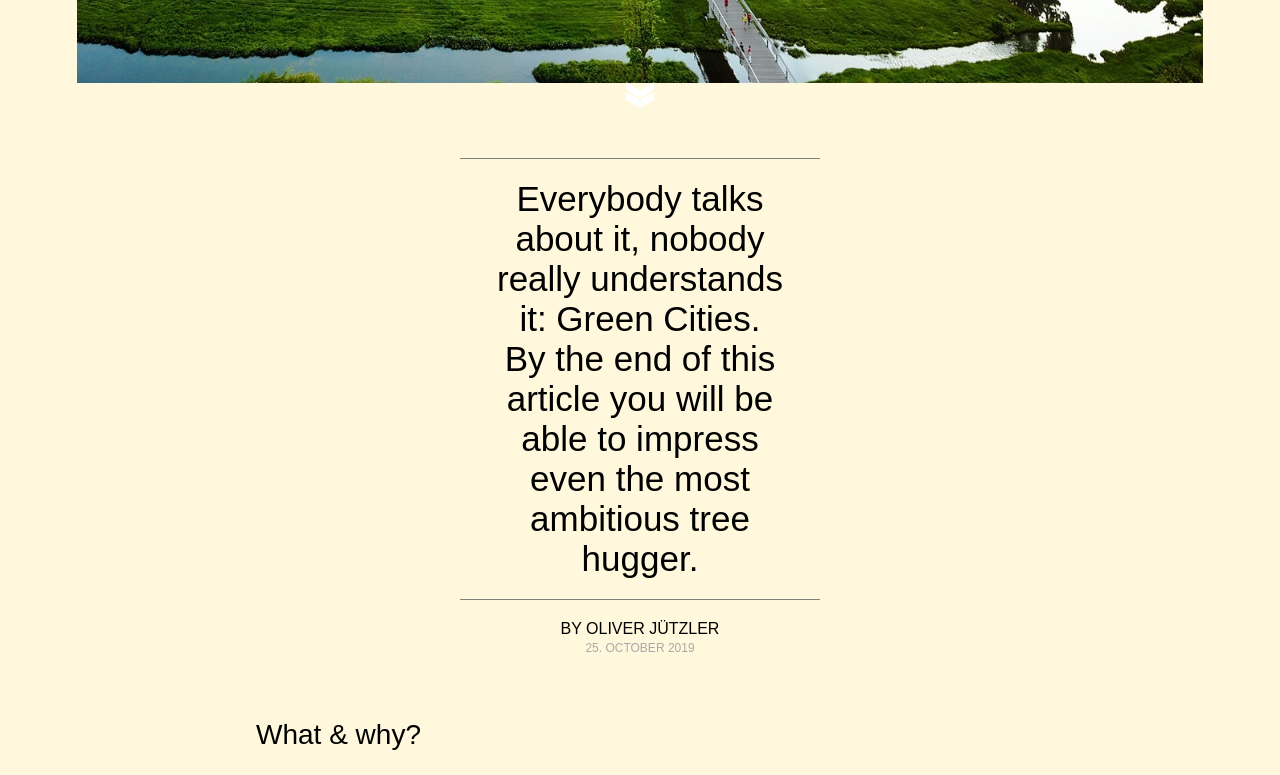
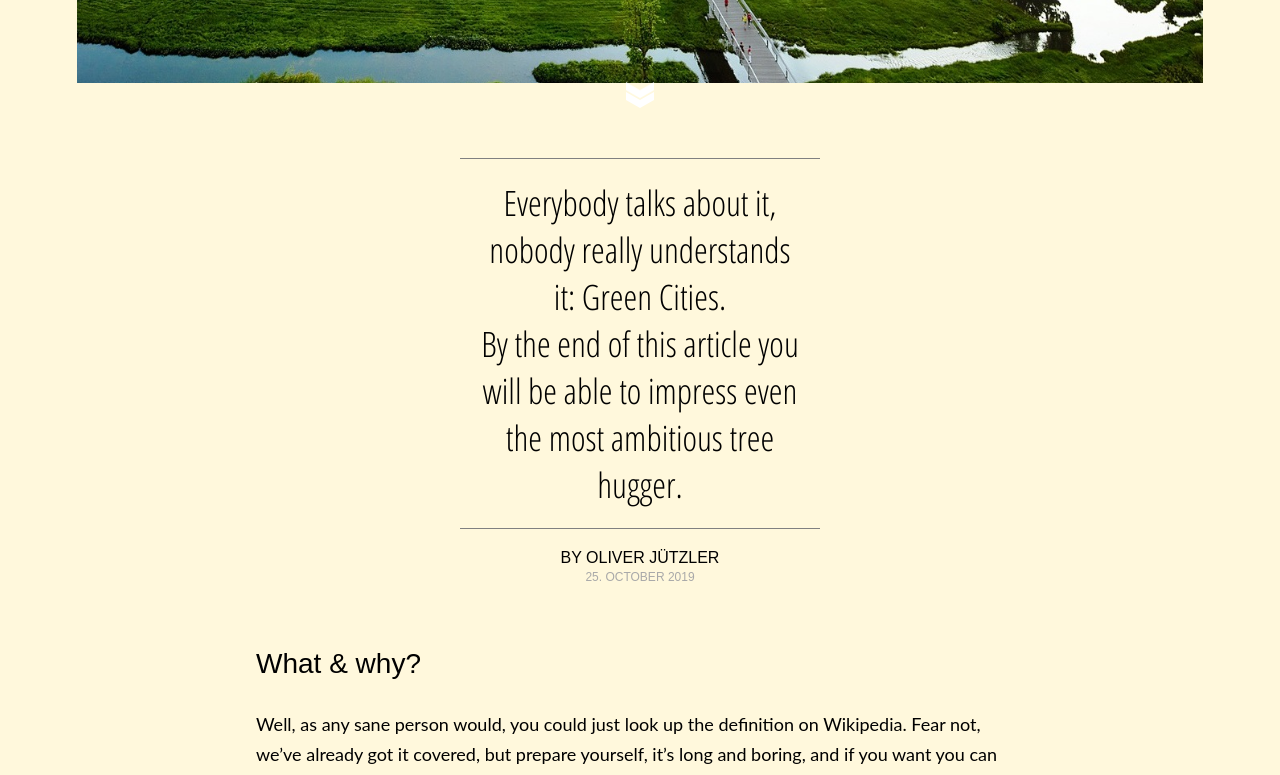
Before and after one commit to oliverdotcom/projekt2019, a plain HTML site: page cityarticle.html in a window 1280 px wide. Shown: the part 469-1244 px from the top of the page. Drawn offline with Linux system fonts and the light colour scheme.

Commit message:
google font test

```diff
--- a/cityarticle.html
+++ b/cityarticle.html
@@ -7,6 +7,7 @@
     <title>Vitae Green</title>
     <link rel="stylesheet" href="mystyle.css">
     <link rel="stylesheet" href="https://cdnjs.cloudflare.com/ajax/libs/font-awesome/4.7.0/css/font-awesome.min.css">
+    <link href="https://fonts.googleapis.com/css?family=Open+Sans+Condensed:300&display=swap" rel="stylesheet">
     <script src="script.js"></script>
 </head>
 <header>
@@ -63,8 +64,8 @@
                 <p class="article_subtitle_text">Everybody talks about it, nobody really understands it:
                     Green Cities.<br>
                     By the end of this article you will be able to impress even the most ambitious tree hugger.</p>
-                    <div class="article_subtitle_container2">
-                <p class="article_subtitle_text2">BY OLIVER JÜTZLER<br><span class="grey">25. OCTOBER 2019</span></p>
+                <div class="article_subtitle_container2">
+                    <p class="article_subtitle_text2">BY OLIVER JÜTZLER<br><span class="grey">25. OCTOBER 2019</span></p>
                 </div>
             </div>
         </div>
@@ -85,4 +86,6 @@
             to be continued...
         </div>
     </div>
-</body></html>
+</body>
+
+</html>
--- a/mystyle.css
+++ b/mystyle.css
@@ -328,7 +328,7 @@ li a:hover {
     display: flex;
     margin-left: auto;
     margin-right: auto;
-    font-family: 'Futura-CondensedMedium', sans-serif;
+    font-family: 'Open Sans Condensed', sans-serif;
     font-size: 35px;
     width: 25vw;
     border-top: 1px solid grey;
```
